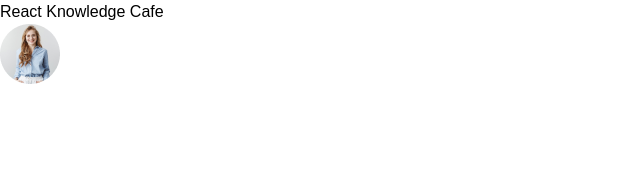
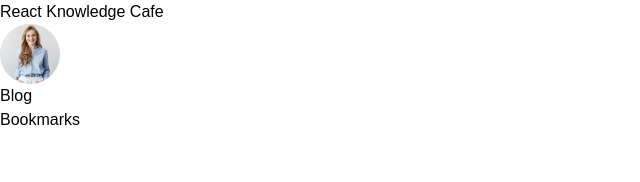
Before and after one commit to Sayedul3731/react-knowledge-cafe, a React (Vite) app: page / in a window 1280 px wide. Shown: the top 182 px of the page, without its empty margins (0-640 px from the left). Built offline with nearby package versions, Linux system fonts and the light colour scheme.

Commit message:
added blog and boomark width

```diff
--- a/src/App.jsx
+++ b/src/App.jsx
@@ -1,5 +1,6 @@
 import './App.css'
 import Blogs from './components/Blogs/Blogs'
+import Bookmarks from './components/Bookmarks/Bookmarks'
 import Header from './components/Header/Header'
 
 function App() {
@@ -7,8 +8,11 @@ function App() {
 
   return (
     <>
-    <Header></Header>
-      <Blogs></Blogs>
+      <Header></Header>
+      <div className='md:flex'>
+        <Blogs></Blogs>
+        <Bookmarks></Bookmarks>
+      </div>
     </>
   )
 }
--- a/src/components/Blogs/Blogs.jsx
+++ b/src/components/Blogs/Blogs.jsx
@@ -13,7 +13,8 @@ const Blogs = () => {
     },[])
 
     return (
-        <div>
+        <div className="w-2/3">
+            <h3>Blog</h3>
             {
                 blogs.map(blog => console.log(blog))
             }
--- /dev/null
+++ b/src/components/Bookmarks/Bookmarks.jsx
@@ -0,0 +1,11 @@
+
+
+const Bookmarks = () => {
+    return (
+        <div className="w-1/3">
+            <h3>Bookmarks</h3>
+        </div>
+    );
+};
+
+export default Bookmarks;
```
